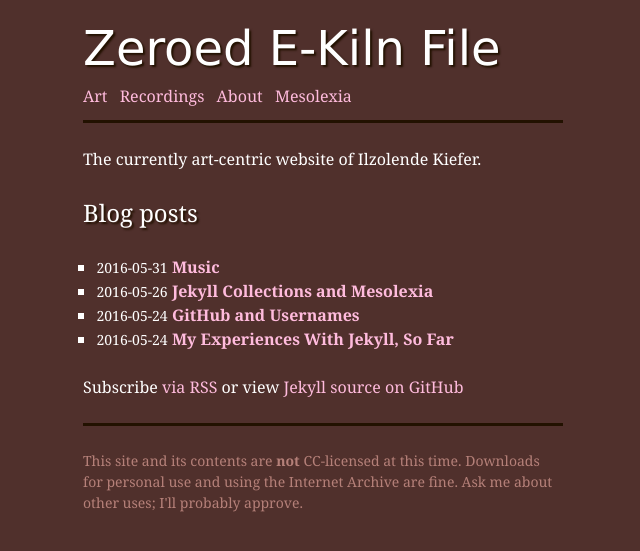
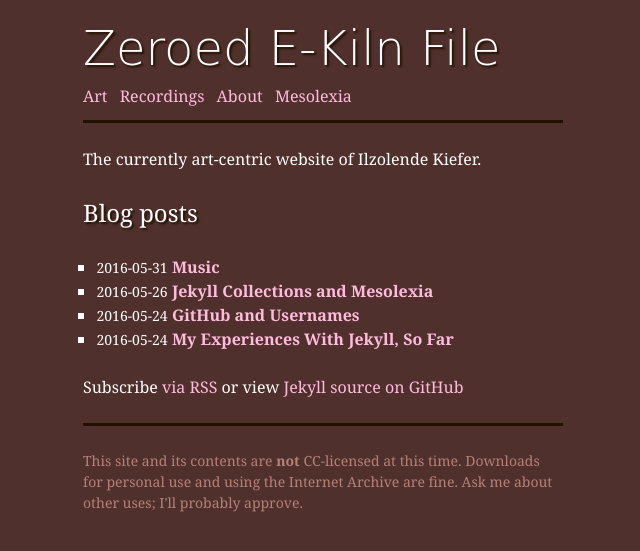
Before and after one commit to ilzolende/ilzolende.github.io, a Jekyll site: the page built from index.html, in a window 1280 px wide. Shown: the top 551 px of the page, without its empty margins (317-957 px from the left). Built offline with Jekyll 4.4.1, drawn with Linux system fonts in a browser that asks for light colours; some web fonts are replaced.

Commit message:
title shadow changes

```diff
--- /dev/null
+++ b/_sass/color-schemes/_basic.scss
@@ -0,0 +1,27 @@
+$text-color: #000;
+$background-color: #fff;
+
+$secondary-text-color:  #666;
+$dividing-line-color: #ccc; //lowest contrast
+$link-color: #00f; //unclicked link
+$link-visited-color: #939; //clicked link
+$main-title-color: #333; //title
+
+a:hover, a:visited:hover {color: #e00;}
+
+figure.photoset p>img, li>img, figure.photoset.L10a140 p>img {border-color: $background-color;}
+figure.photoset img {
+  border-style: inset !important;
+}
+figure.photoset a {
+
+  img {border-color: transparentize(#06f, 0.75);}
+
+  &:visited img {
+    border-color: transparentize(#90f, 0.75);
+  }
+  &:hover img {
+    border-color: transparentize(#f00, 0.75);
+    border-style: outset !important;
+  }
+}
--- a/_sass/color-schemes/_red-velvet.scss
+++ b/_sass/color-schemes/_red-velvet.scss
@@ -7,16 +7,20 @@
 $link-visited-color: #F7B; //clicked link
 $main-title-color: #FFF; //title
 
-@mixin shadowy {text-shadow: 2px 2px 2px $dividing-line-color;}
+@mixin shadowy {text-shadow: 1.5pt 1.5pt 1.5pt $dividing-line-color;}
 
-/*body>header>h1 {
+body>header>h1 {
   a:hover {
-    text-decoration: underline;
-    text-decoration-style: wavy !important;
+    text-decoration: none !important;
+    //font-weight: bolder;
+    position: relative;
+    top: -1.5pt;
+    left: -1.5pt;
+    text-shadow: 4.5pt 4.5pt 3pt $dividing-line-color;
   }
-}*/
+}
 
-h1, h2, h3 {@include shadowy;}
+h1>a, h2, h3 {@include shadowy;}
 
 figure img {
   box-shadow: 0.125em 0.125em 0.25em $dividing-line-color;
--- a/css/main.scss
+++ b/css/main.scss
@@ -3,11 +3,12 @@
 ---
 @charset "utf-8";
 @import "color-schemes/red-velvet";
+//@import "color-schemes/basic";
 
 $body-width: 30em;
 
 $base-font-family: "DejaVuSerifBook", Georgia, serif;
-$alt-font-family: "Fira Sans", "Grand Hotel", Verdana, sans-serif;
+$alt-font-family: "Grand Hotel", "DejaVu Sans", Verdana, sans-serif;
 $mono-font-family: "DejaVu Sans Mono", monospace;
 
 $base-font-size:   16px;
```
